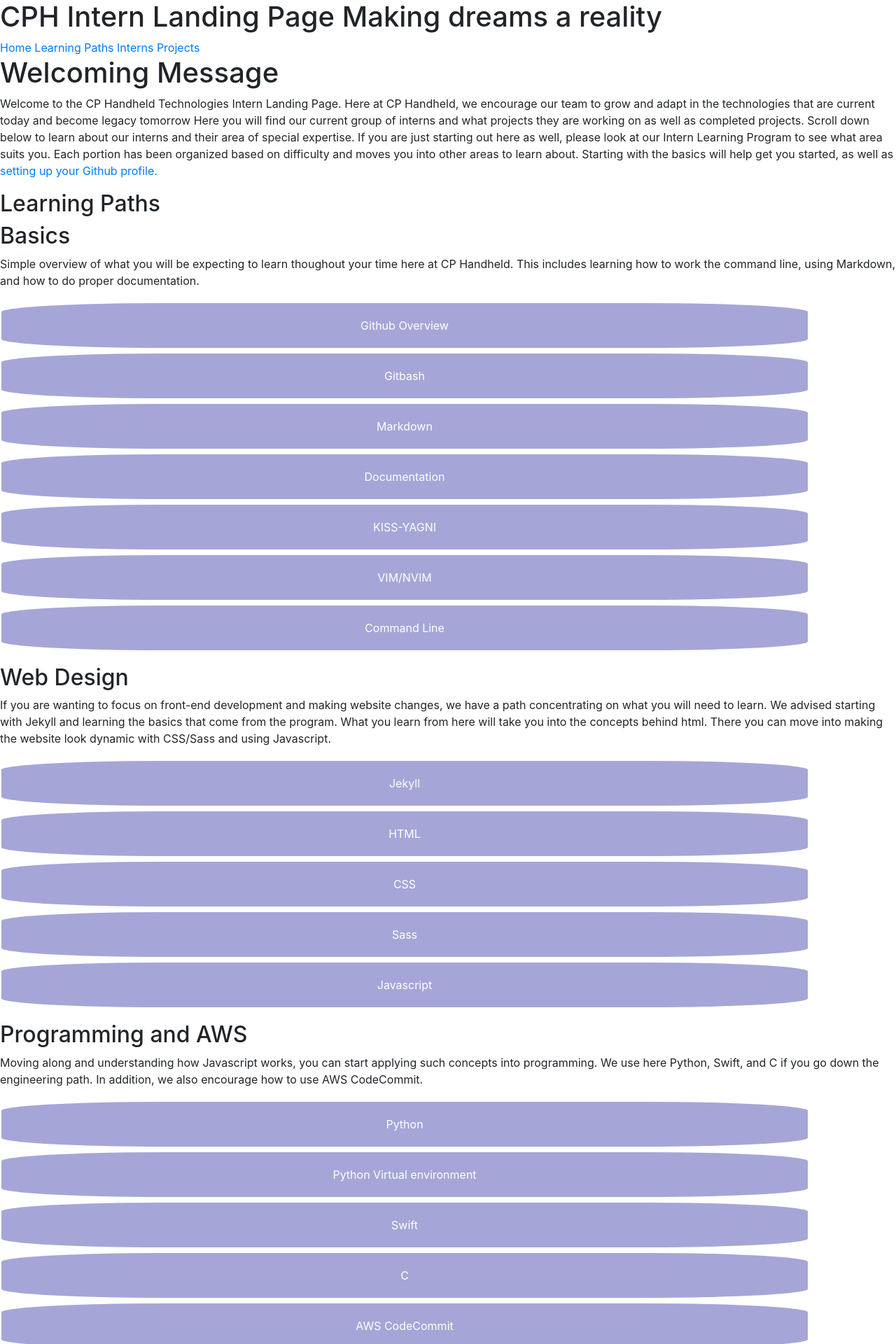
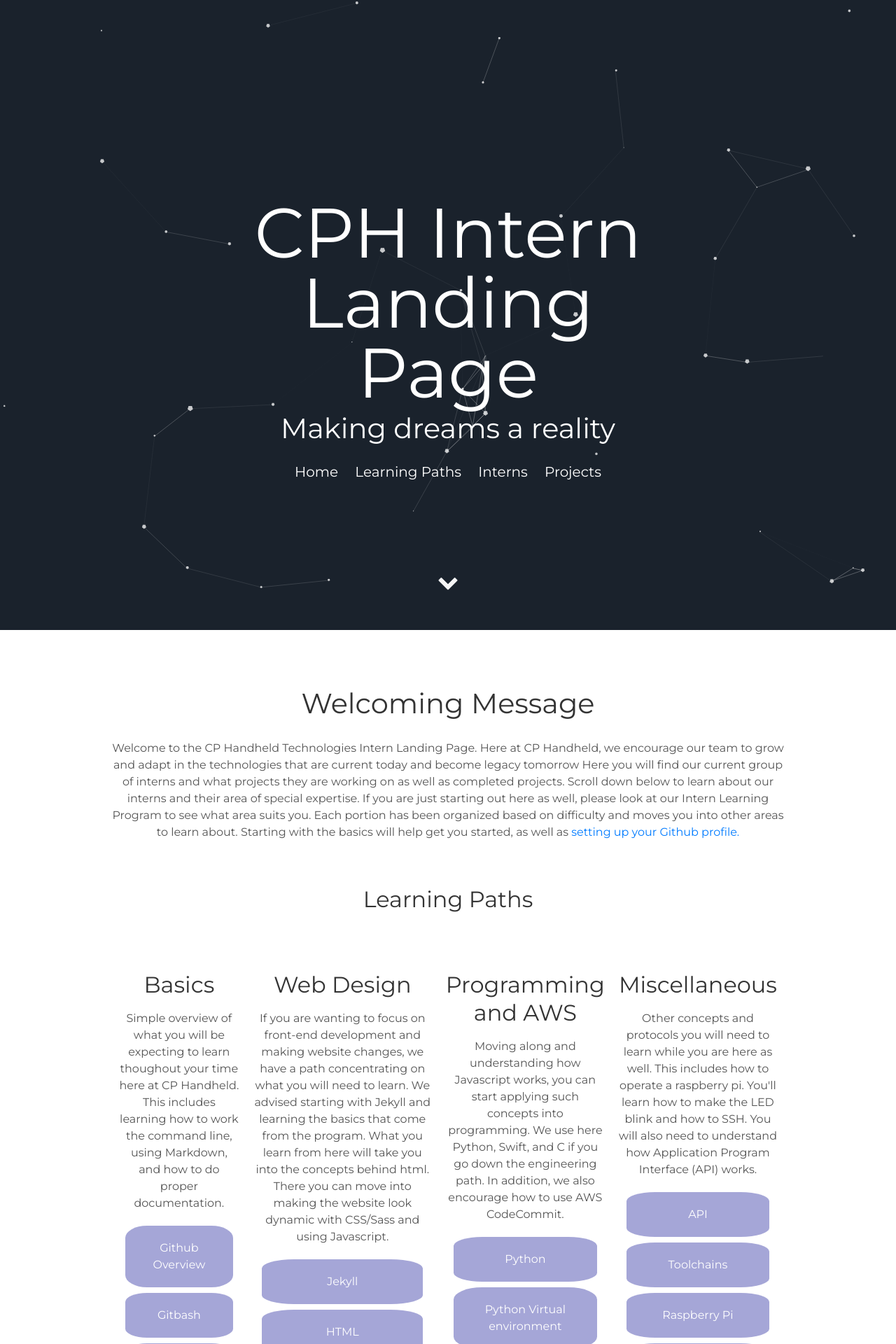
Before and after one commit to CPHT/CPH_Page, a Jekyll site: the page built from index.html, in a window 1280 px wide. Shown: the top 1920 px of the page at 70% size. Built offline with Jekyll 4.4.1, drawn with Linux system fonts in a browser that asks for light colours.

```diff
--- a/_config.yml
+++ b/_config.yml
@@ -1,7 +1,7 @@
 # Site settings
 title: CPH Intern Landing Page
 description: A blog about lorem ipsum dolor sit amet
-baseurl: "CPH_Page" # the subpath of your site, e.g. /blog
+baseurl: "/CPH_Page" # the subpath of your site, e.g. /blog
 url: "https://hdlag91.github.io" # the base hostname & protocol for your site e.g. http://willianjusten.com.br
 
 # User settings
```
